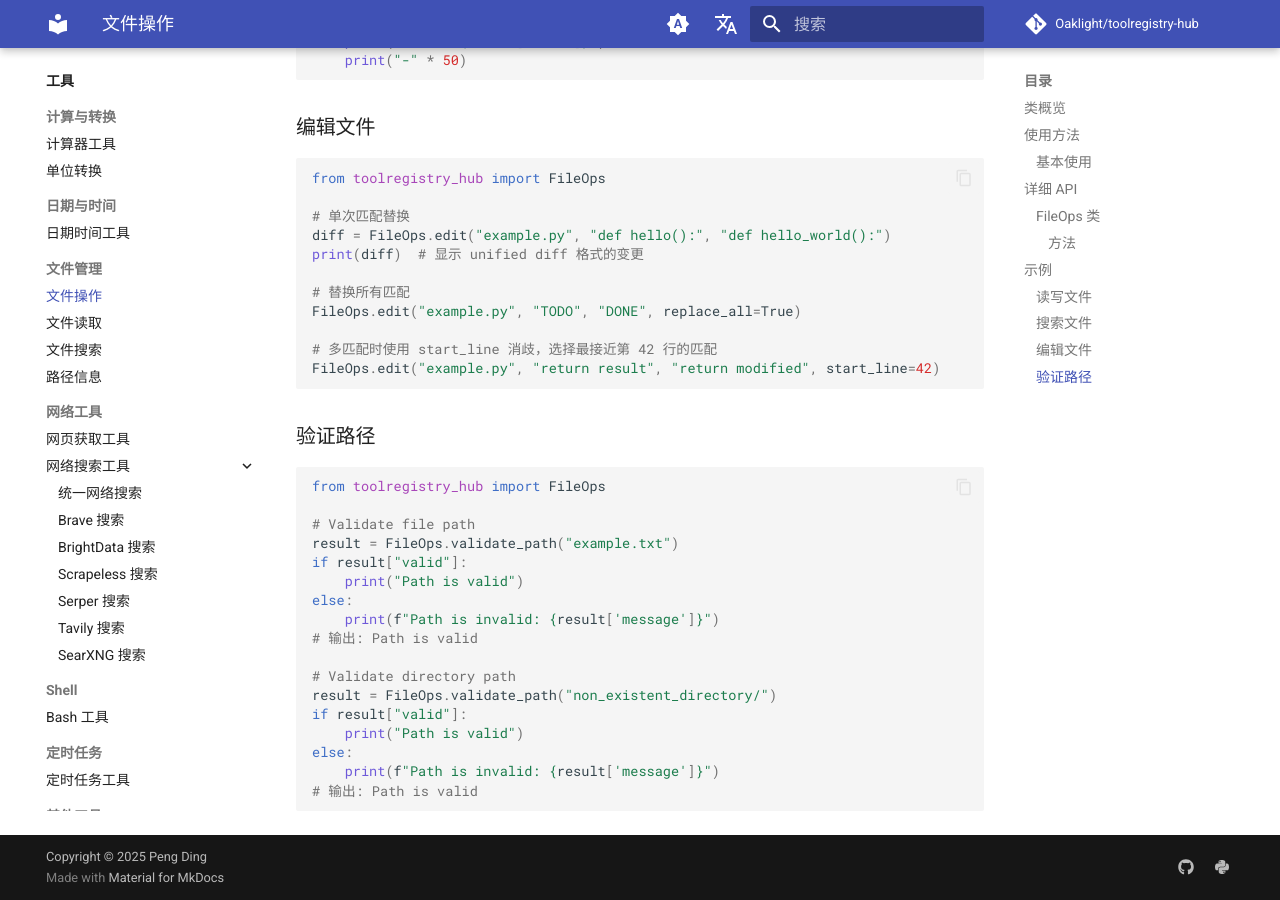
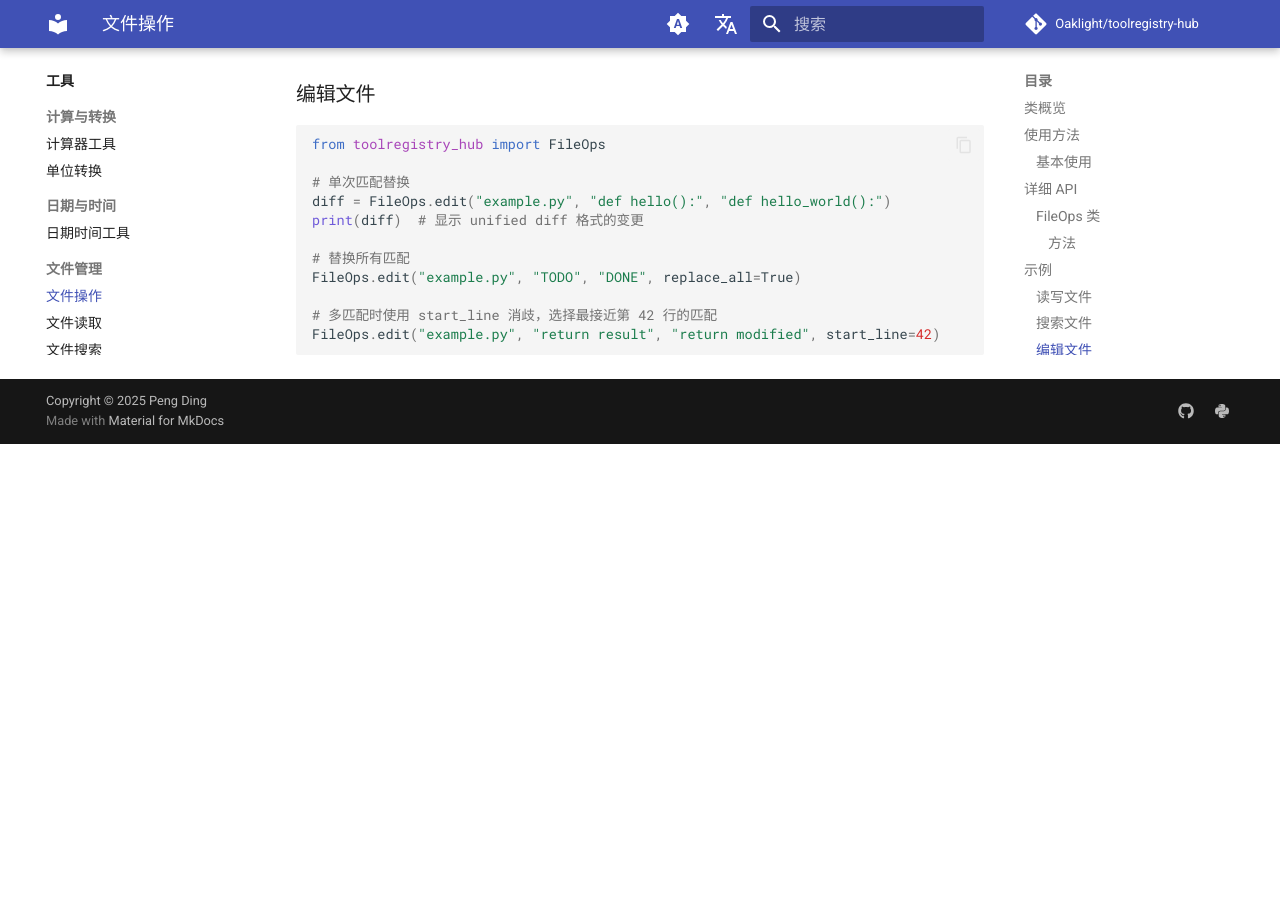
Before and after one commit to Oaklight/toolregistry-hub, an MkDocs documentation site: the page built from docs/tools/file_ops.md, in a window 1280 px wide and 900 px high, scrolled down 2560 px. Built offline with MkDocs 1.6.1 and Material for MkDocs 9.7.7, drawn with Linux system fonts in a browser that asks for light colours; comment, search, counter and statistics services are not loaded; after the commit the page ends 3004 px from its top, so only the background shows below that; some of the changed text lies outside the part shown.

Commit message:
docs: drop validate_path references (#113)

````diff
--- a/docs/tools/file_ops.md
+++ b/docs/tools/file_ops.md
@@ -49,7 +49,6 @@
 - `append_file(path: str, content: str) -> None`: 追加内容到文件
 - `make_diff(ours: str, theirs: str) -> str`: 创建两个字符串之间的差异
 - `make_git_conflict(ours: str, theirs: str) -> str`: 创建 Git 风格的冲突标记
-- `validate_path(path: str) -> Dict[str, Union[bool, str]]`: 验证路径是否有效
 
 ## 示例
 
@@ -125,25 +124,3 @@
 # 多匹配时使用 start_line 消歧，选择最接近第 42 行的匹配
 FileOps.edit("example.py", "return result", "return modified", start_line=42)
 ```
-
-### 验证路径
-
-```python
-from toolregistry_hub import FileOps
-
-# Validate file path
-result = FileOps.validate_path("example.txt")
-if result["valid"]:
-    print("Path is valid")
-else:
-    print(f"Path is invalid: {result['message']}")
-# 输出: Path is valid
-
-# Validate directory path
-result = FileOps.validate_path("non_existent_directory/")
-if result["valid"]:
-    print("Path is valid")
-else:
-    print(f"Path is invalid: {result['message']}")
-# 输出: Path is valid
-```
````
Also changed, not shown: docs/changelog.md (+4 -0 lines), docs/server.md (+0 -1 lines).
